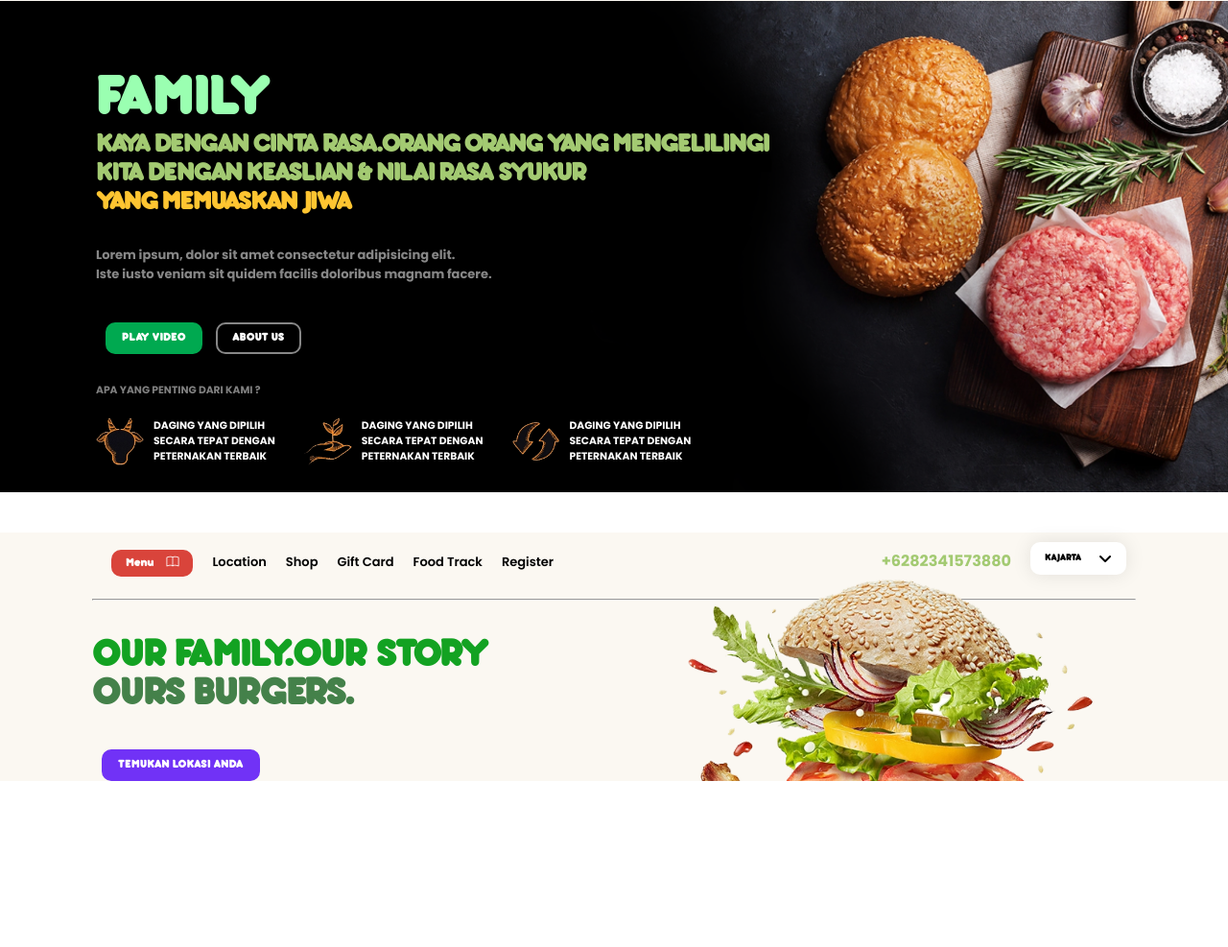
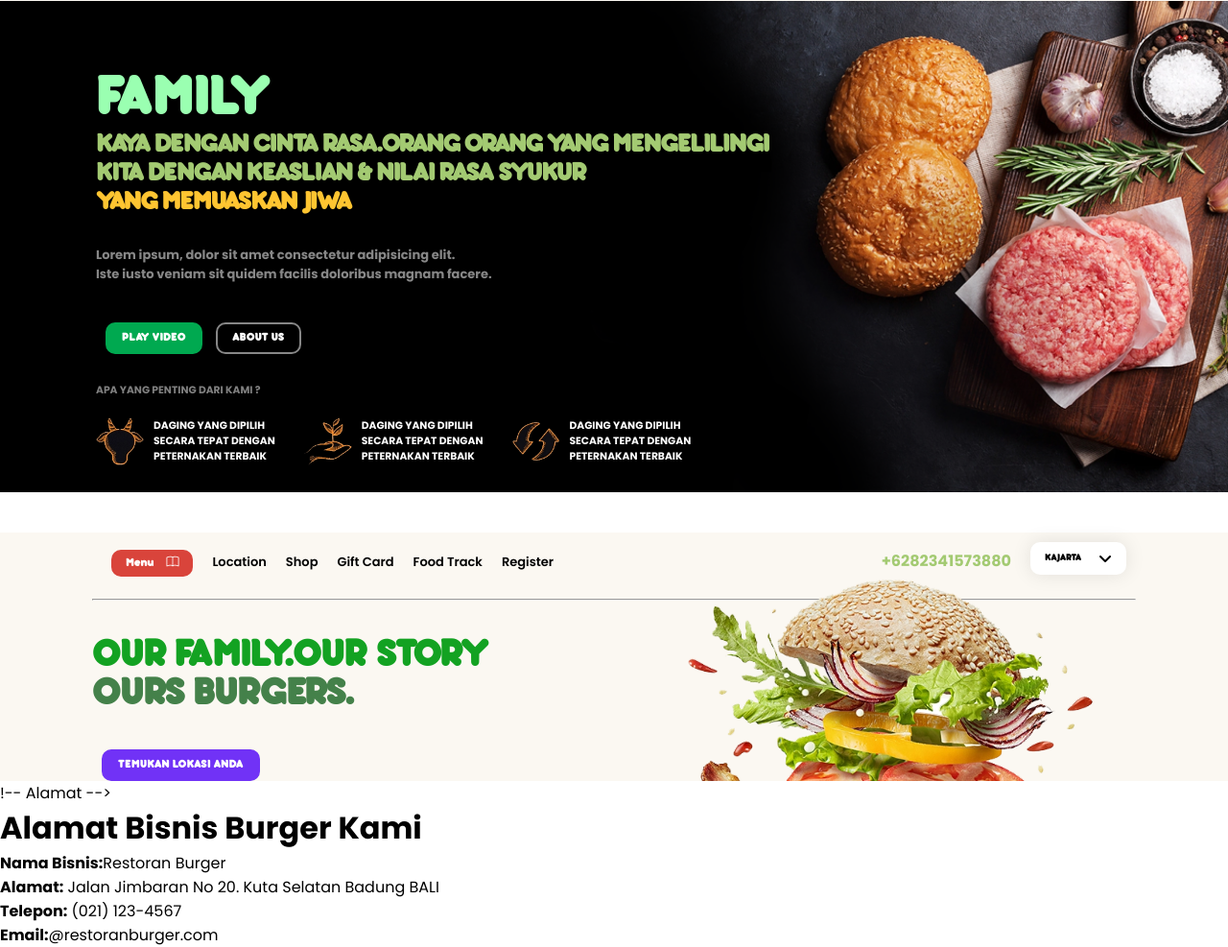
Before and after one commit to IBASS7/Website-Burger, a plain HTML site: page index.html in a window 1280 px wide. Shown: the part 2518-3505 px from the top of the page at 96% size. Before the commit the page ends 3332 px from the top, so only its background shows below. Drawn offline with nearby package versions, Linux system fonts and the light colour scheme.

Commit message:
Update index.html

```diff
--- a/index.html
+++ b/index.html
@@ -267,6 +267,17 @@
         <img src="img/Footer_food_img.png" alt="">
     </footer>
 
+    !-- Alamat -->
+    <div class="container">
+        <h1>Alamat Bisnis Burger Kami</h1>
+        <div class="address">
+            <p><strong>Nama Bisnis:</strong>Restoran Burger</p>
+            <p><strong>Alamat:</strong> Jalan Jimbaran No 20. Kuta Selatan Badung BALI</p>
+            <p><strong>Telepon:</strong> (021) 123-4567</p>
+            <p><strong>Email:</strong>@restoranburger.com</p>
+        </div>
+    </div>
+
     <script src="main.js"></script>
 </body>
 </html>
```
